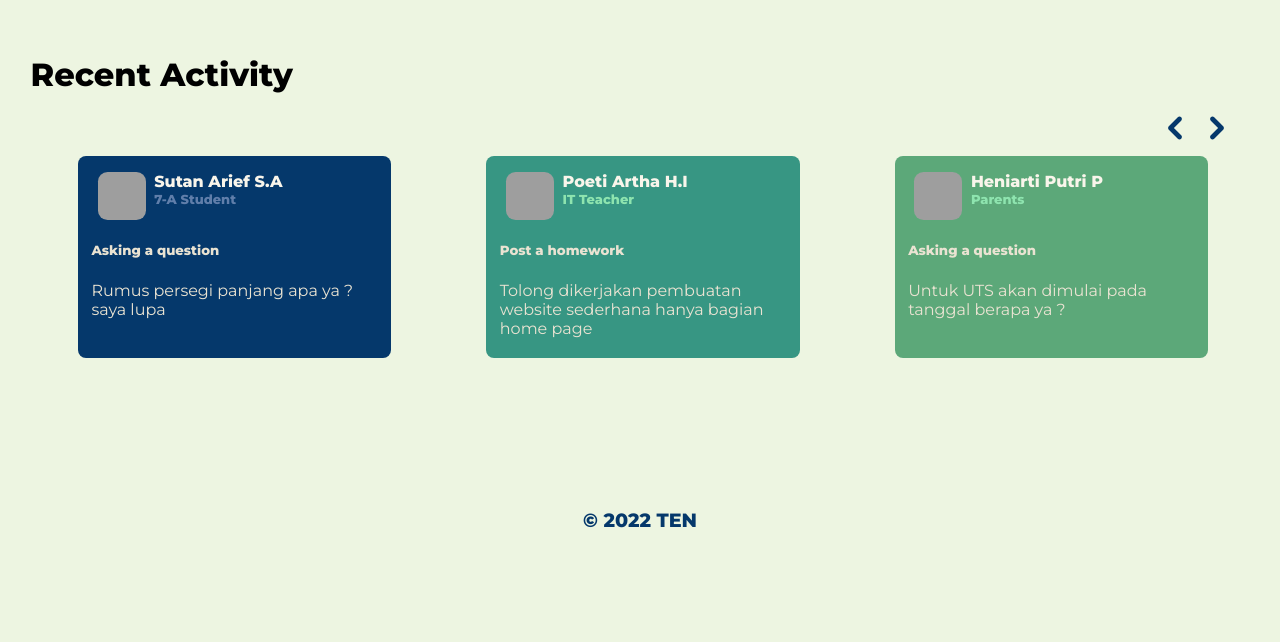
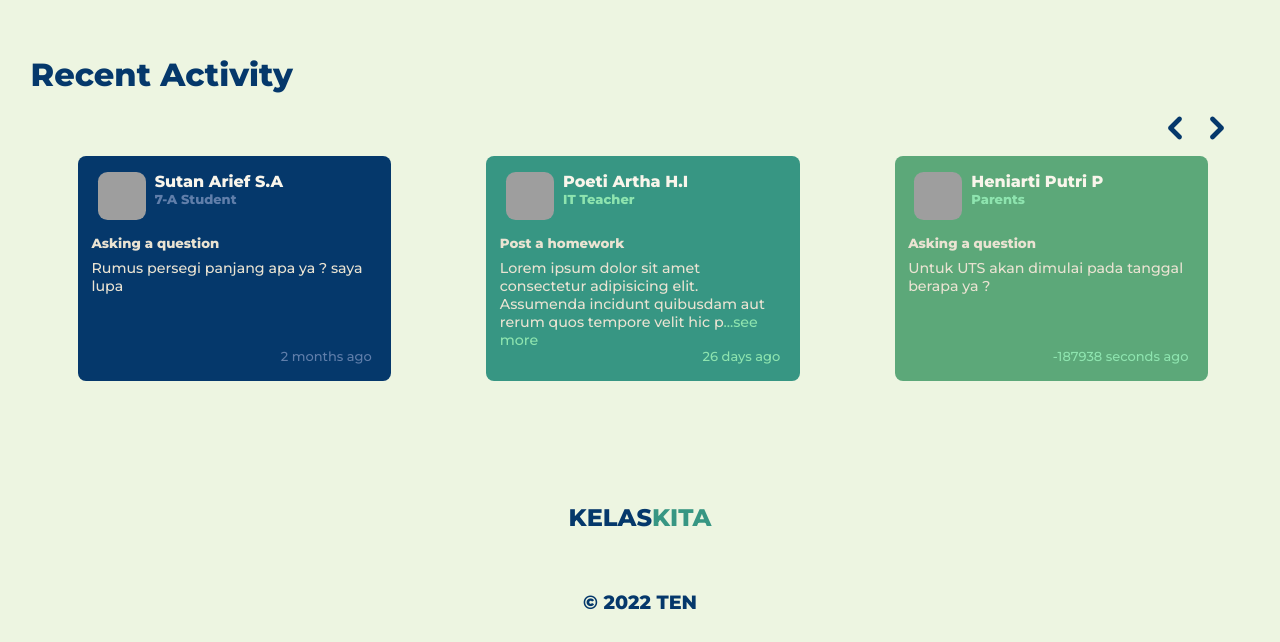
Before and after one commit to sutanarief/KelasKita, a React (Create React App) app: page / in a window 1280 px wide. Shown: the part 1740-2382 px from the top of the page. Before the commit the page ends 2300 px from the top, so only its background shows below. Built offline with nearby package versions, Linux system fonts and the light colour scheme; grey boxes are pictures that could not be loaded.

Commit message:
fix navbar and add footer

```diff
--- a/src/components/Navbar.tsx
+++ b/src/components/Navbar.tsx
@@ -9,9 +9,10 @@ import {
   NavbarLink,
   TitleLink,
   TitleLinkContainer,
-  ButtonLink
+  ButtonLink,
+  TitleText
 } from '../styles/Navbar.style';
-import Icon from './Icon'
+import * as colors from '../styles/colors'
 
 
 const NavBar:React.FC = () => {
@@ -20,7 +21,10 @@ const NavBar:React.FC = () => {
       <NavbarInnerContainer>
         <LeftContainer>
           <TitleLinkContainer style={{ marginRight: '150px' }}>
-            <TitleLink to='/'>KELASKITA</TitleLink>
+            <TitleLink to='/'>
+              <TitleText color={colors.darkBlue}>KELAS</TitleText>
+              <TitleText color={colors.darkGreen}>KITA</TitleText>
+            </TitleLink>
           </TitleLinkContainer>
           <NavbarLinkContainer>
             <NavbarLink to='/'>HOME</NavbarLink>
--- a/src/styles/Home.style.ts
+++ b/src/styles/Home.style.ts
@@ -48,6 +48,18 @@ interface PropsTypeColor {
 
 interface PropsDataColor {
   dataColor: string
+}
+
+interface PropsTimeColor {
+  timeColor: string
+}
+
+interface PropsSeeMore {
+  seeMoreColor: string
+}
+
+interface PropsColorTitle {
+  titleColor: string
 }
 
 
@@ -237,6 +249,10 @@ export const InfoBox = styled.div`
   border-radius: 1em;
   justify-content: center;
   align-items: center;
+  /* visibility: hidden; */
+  transition: all .2s ease-in-out;
+
+
 `
 
 export const InfoContent = styled.div`
@@ -301,6 +317,7 @@ export const ActivityCardHeader = styled.div`
   margin: 4% 0 0 5%;
   padding-top: -2%;
   display: flex;
+  width: 100%;
 `
 
 export const ActivityCardHeaderText = styled.div<PropsUserColor>`
@@ -331,12 +348,60 @@ export const ActivityProfilePicture = styled.div<PropsPicture>`
 
 export const ActivityTextWrapper = styled.div`
   margin-left: 3%;
+  margin-right: 3%;
 `
 
 export const ActivityCardInfoText = styled.h5<PropsTypeColor>`
   color: ${(props) => props.typeColor};
+  margin-bottom: 0;
+  margin-top: 5%;
 `
 
 export const ActivityCardText = styled.p<PropsDataColor>`
-  color: ${(props) => props.dataColor}
+  color: ${(props) => props.dataColor};
+  margin-top: 3%;
+  font-size: .89em;
+  font-weight: 500;
 `
+
+export const RecentText = styled.h1`
+  color: ${colors.darkBlue};
+`
+
+export const ActivityFooter = styled.div`
+  display: flex;
+  justify-content: end;
+  padding: 0 5% 0 0;
+`
+
+export const ActivityFooterText = styled.p<PropsTimeColor>`
+  color: ${(props) => props.timeColor};
+  font-weight: 500;
+  font-size: small;
+  margin-top: 0;
+`
+
+export const ActivityCardBody = styled.div`
+  height: 8em;
+  overflow: hidden;
+  text-overflow: ellipsis;;
+`
+
+export const SeeMoreText = styled.span<PropsSeeMore>`
+  color: ${(props) => props.seeMoreColor};
+  font-weight: 500;
+  cursor: pointer;
+`
+
+export const Footer = styled.div`
+  display: flex;
+  justify-content: center;
+`
+
+export const FooterTitleText = styled.span<PropsColorTitle>`
+  color: ${(props) => props.titleColor};
+  font-size: x-large;
+  font-weight: 800;
+`
+
+export const FooterCreditText = styled.p``
--- a/src/styles/Navbar.style.ts
+++ b/src/styles/Navbar.style.ts
@@ -1,6 +1,10 @@
 import styled from "styled-components";
 import { Link } from "react-router-dom";
 import * as colors from './colors'
+
+interface PropsTextColor {
+  color: string
+}
 
 export const NavbarContainer = styled.nav`
   width: 100%;
@@ -71,3 +75,7 @@ export const TitleLink = styled(NavbarLink)`
 export const NavbarExtendedContainer = styled.div`
   display: flex;
 `
+
+export const TitleText = styled.span<PropsTextColor>`
+  color: ${(props) => props.color}
+`
--- a/src/views/HomePage/ActivityList.tsx
+++ b/src/views/HomePage/ActivityList.tsx
@@ -6,21 +6,27 @@ const color = [
   userNameColor: colors.lightCream,
   roleColor: colors.newBlue,
   typeColor: colors.moreGrey,
-  dataColor: colors.moreGrey
+  dataColor: colors.moreGrey,
+  timeColor: colors.newBlue,
+  seeMoreColor: colors.newBlue
   },
   {
     cardColor: colors.darkGreen,
     userNameColor: colors.lightCream,
     roleColor: colors.softGreen,
     typeColor: colors.moreGrey,
-    dataColor: colors.moreGrey
+    dataColor: colors.moreGrey,
+    timeColor: colors.softGreen,
+    seeMoreColor: colors.softGreen
   },
   {
     cardColor: colors.lessDarkGreen,
     userNameColor: colors.lightCream,
     roleColor: colors.softGreen,
     typeColor: colors.moreGrey,
-    dataColor: colors.moreGrey
+    dataColor: colors.moreGrey,
+    timeColor: colors.softGreen,
+    seeMoreColor: colors.softGreen
   }
 ]
 
@@ -43,7 +49,8 @@ export const activityList = [
     role: 'Student',
     activityType: 'Asking a question',
     activityData: 'Rumus persegi panjang apa ya ? saya lupa',
-    activityColor: colorPicker('Student')
+    activityColor: colorPicker('Student'),
+    time: 'Thu Aug 11 2022 09:17:07'
   },
   {
     username: 'Poeti Artha H.I',
@@ -51,8 +58,9 @@ export const activityList = [
     class: 'IT',
     role: 'Teacher',
     activityType: 'Post a homework',
-    activityData: 'Tolong dikerjakan pembuatan website sederhana hanya bagian home page',
-    activityColor: colorPicker('Teacher')
+    activityData: 'Lorem ipsum dolor sit amet consectetur adipisicing elit. Assumenda incidunt quibusdam aut rerum quos tempore velit hic perferendis harum illum consequuntur aperiam tempora libero sint ratione, quas dolor corporis provident quaerat quidem nemo explicabo? Dolores facilis fugit veritatis, porro commodi expedita quo sit reiciendis, laudantium quas ullam molestias accusamus saepe officia odio vel similique dolorem. Impedit qui, molestias sint nam nisi doloremque quae minima quia! Quo saepe ex modi nemo est! Laboriosam dolor harum exercitationem suscipit quaerat veniam quasi nihil sed. Ipsum dolor amet deserunt necessitatibus, ipsa alias. Corporis dolorem inventore enim fugit, ea veniam incidunt aut, tenetur, voluptates sit culpa unde nobis maxime quod sequi quae facilis tempora fugiat vitae. Officiis, eum aliquam laboriosam labore veniam quasi inventore sapiente ducimus quas soluta quia, fuga culpa magni iure ipsa consequuntur nemo aut at adipisci. Dignissimos natus odio tempore, laborum tempora architecto ab perspiciatis veniam. Dolorem cupiditate nostrum blanditiis doloremque, non optio debitis quo libero a, quibusdam consequuntur molestias maxime est provident quos ut necessitatibus aliquid hic? Similique ipsam excepturi harum dolores dignissimos at fugit corporis laborum ad veniam dolorum facilis provident esse natus, est expedita numquam. Quam ullam voluptates architecto? Cum repellat nemo ipsa eius, modi molestias consequuntur maiores veniam',
+    activityColor: colorPicker('Teacher'),
+    time: 'Thu Sep 15 2022 09:17:07'
   },
   {
     username: 'Heniarti Putri P',
@@ -61,6 +69,7 @@ export const activityList = [
     role: 'Parents',
     activityType: 'Asking a question',
     activityData: 'Untuk UTS akan dimulai pada tanggal berapa ya ?',
-    activityColor: colorPicker('Parents')
+    activityColor: colorPicker('Parents'),
+    time: 'Thu Oct 13 2022 15:00:07'
   },
 ]
--- a/src/views/HomePage/HomePage.tsx
+++ b/src/views/HomePage/HomePage.tsx
@@ -50,16 +50,58 @@ import {
   ActivityCardText,
   ActivityCardHeader,
   ActivityProfilePicture,
-  ActivityCardHeaderRole
+  ActivityCardHeaderRole,
+  RecentText,
+  ActivityFooter,
+  ActivityFooterText,
+  ActivityCardBody,
+  SeeMoreText,
+  Footer,
+  FooterTitleText
 } from '../../styles/Home.style'
+
+import * as colors from '../../styles/colors'
 
 const HomePage:React.FC = () => {
   const [role, setRole] = useState("")
   const [perks, setPerks] = useState([""])
   const [transform, setTransform] = useState(0)
 
-  const test = [1, 2, 3, 4, 5, 6, 7, 8, 9, 10, 11, 12, 13, 14]
+  const dateFormat = (current: any, previous: any) => {
+    const msPerMinute = 60 * 1000;
+    const msPerHour = msPerMinute * 60;
+    const msPerDay = msPerHour * 24;
+    const msPerMonth = msPerDay * 30;
+    const msPerYear = msPerDay * 365;
 
+    const elapsed = current - previous;
+
+    if (elapsed < msPerMinute) {
+      return Math.round(elapsed/1000) + ' seconds ago';
+    } else if (elapsed < msPerHour) {
+      let time = Math.round(elapsed/msPerMinute)
+
+      return time == 1 ? 'a minute ago' : ' minutes ago';
+    } else if (elapsed < msPerDay) {
+      let time = Math.round(elapsed/msPerHour)
+
+      return time == 1 ? 'a hour ago' : time + ' hours ago';
+    } else if (elapsed < msPerMonth) {
+      let time = Math.round(elapsed/msPerDay)
+      return time == 1 ? 'a day ago' : time + ' days ago';
+    } else if (elapsed < msPerYear) {
+      let time = Math.round(elapsed/msPerMonth)
+      return time == 1 ? 'a month ago' : time + ' months ago';
+    } else {
+      let time = Math.round(elapsed/msPerYear)
+      return  time == 1 ? 'a year ago' : time + ' years ago';
+    }
+  }
+
+  const dataFormat = (data: string) => {
+
+    return 'text'
+  }
 
   return (
     <>
@@ -131,7 +173,7 @@ const HomePage:React.FC = () => {
           </AboutUsWrapper>
         </AboutUsContainer>
         <RecentActivityContainer>
-          <h1>Recent Activity</h1>
+          <RecentText>Recent Activity</RecentText>
           <SliderContainer>
             <Slider
               direction={1}
@@ -168,14 +210,23 @@ const HomePage:React.FC = () => {
                     <ActivityCardHeaderRole roleColor={val.activityColor.roleColor}>{val.class} {val.role}</ActivityCardHeaderRole>
                   </ActivityTextWrapper>
                 </ActivityCardHeader>
-                <ActivityTextWrapper>
-                  <ActivityCardInfoText typeColor={val.activityColor.typeColor}>{val.activityType}</ActivityCardInfoText>
-                  <ActivityCardText dataColor={val.activityColor.dataColor}>{val.activityData}</ActivityCardText>
-                </ActivityTextWrapper>
+                <ActivityCardBody>
+                  <ActivityTextWrapper>
+                    <ActivityCardInfoText typeColor={val.activityColor.typeColor}>{val.activityType}</ActivityCardInfoText>
+                    <ActivityCardText dataColor={val.activityColor.dataColor}>{val.activityData.length > 120 ? val.activityData.slice(0, 120) : val.activityData}{val.activityData.length > 120 ? (<SeeMoreText seeMoreColor={val.activityColor.seeMoreColor}>...see more</SeeMoreText>) : null}</ActivityCardText>
+                  </ActivityTextWrapper>
+                </ActivityCardBody>
+                <ActivityFooter>
+                  <ActivityFooterText timeColor={val.activityColor.timeColor}>{dateFormat(Date.now(), new Date(val.time))}</ActivityFooterText>
+                </ActivityFooter>
               </ActivityCard>
             ))}
           </ActivityCardWrapper>
         </RecentActivityContainer>
+        <Footer>
+          <FooterTitleText titleColor={colors.darkBlue}>KELAS</FooterTitleText>
+          <FooterTitleText titleColor={colors.darkGreen}>KITA</FooterTitleText>
+        </Footer>
       </HomeWrapper>
     </>
   )
```
